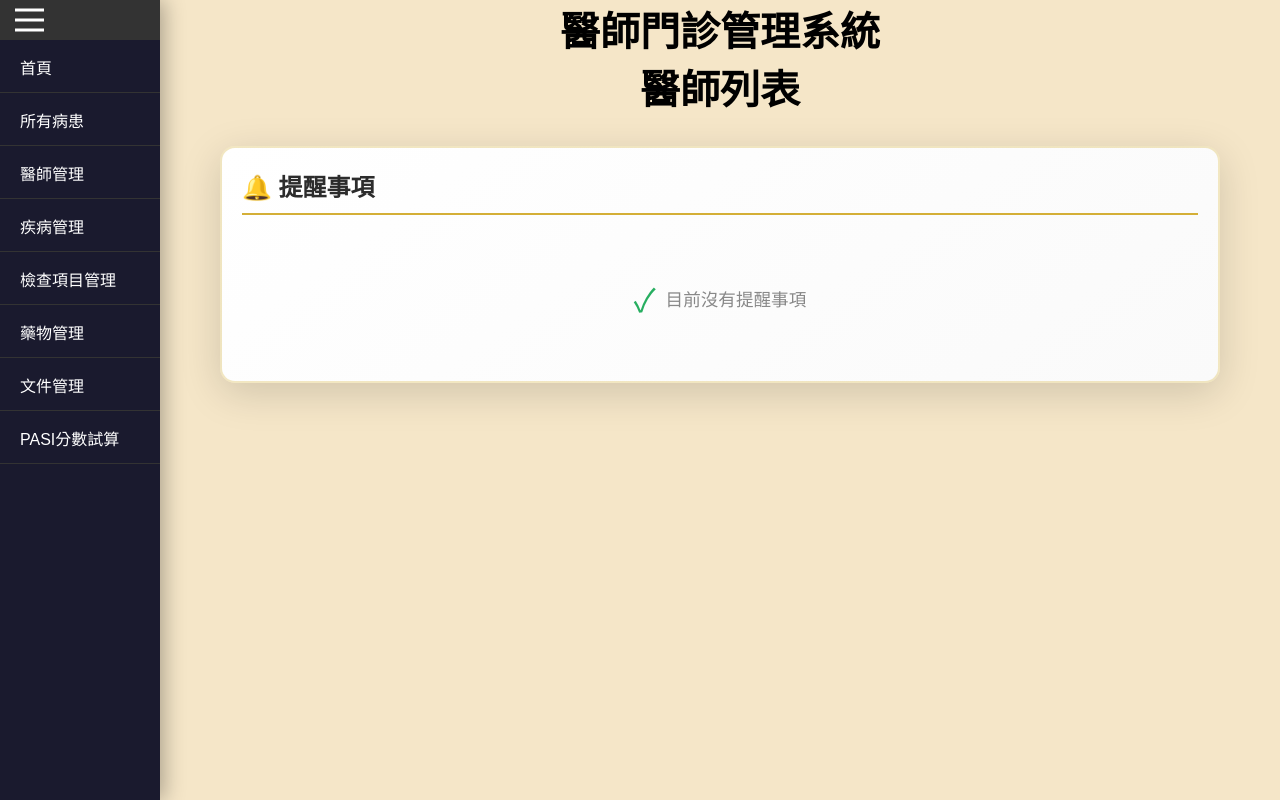
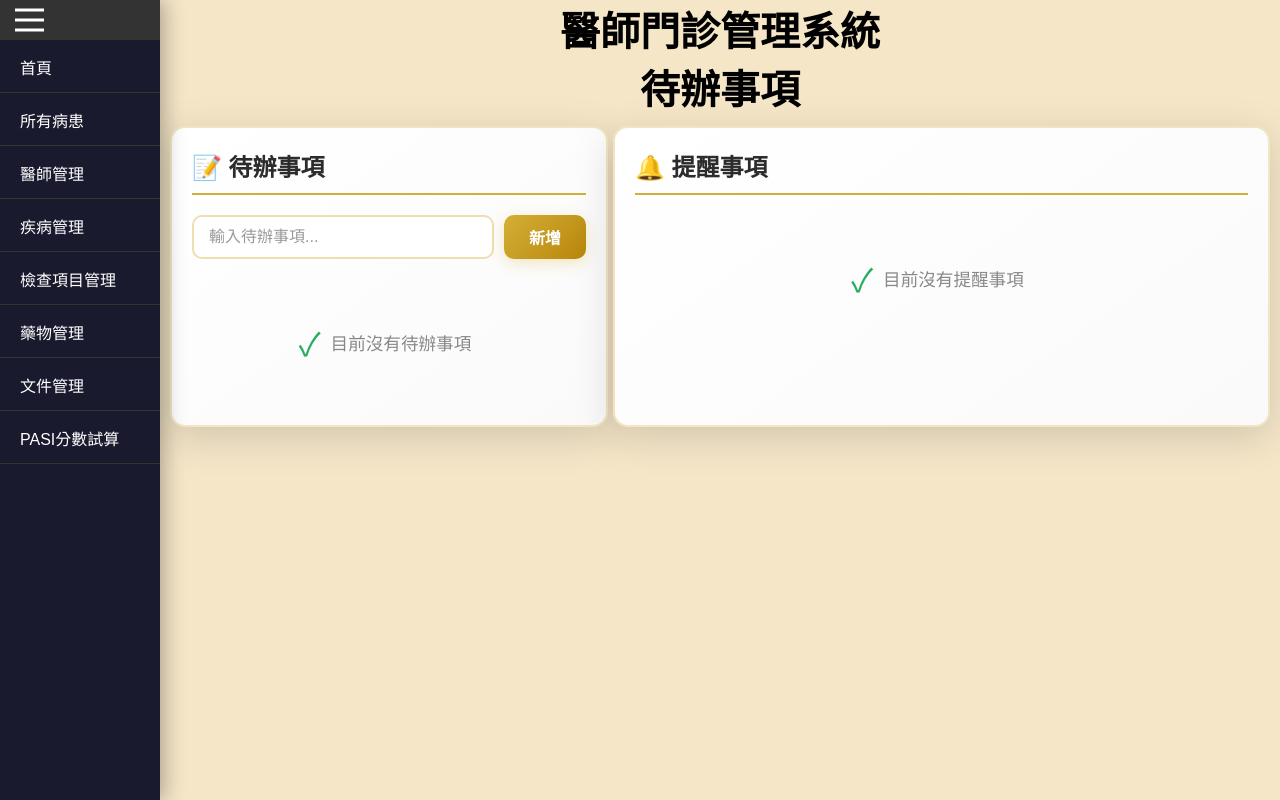
Before and after one commit to wayne861123/PatientManagementSystem, a Flask app: page / in a window 1280 px wide. Run offline with Flask 3, Linux system fonts and the light colour scheme; data that the repository does not hold is empty.

Commit message:
feat: 新增首頁待辦事項功能
- database.py: 新增 todos 資料表（id / content / is_done / created_at）
- app.py: 新增 /api/add/todo、/api/update/todo/<id>、/api/delete/todo/<id> 三支 API，並整合審計日誌
- templates/home.html: 首頁改為待辦事項介面
- static/script.js: 新增 addTodo / toggleTodo / deleteTodo
- static/style.css: 新增待辦事項相關樣式

```diff
--- a/app.py
+++ b/app.py
@@ -152,8 +152,12 @@ def home():
     # 按緊急程度排序（紅燈優先）
     reminders.sort(key=lambda x: (0 if x['urgent_level'] == 'red' else 1))
 
-    conn.close()
-    return render_template("home.html", doctors=doctors, reminders=reminders)
+    # 取得待辦事項
+    cursor.execute("SELECT * FROM todos ORDER BY is_done ASC, id DESC")
+    todos = cursor.fetchall()
+
+    conn.close()
+    return render_template("home.html", doctors=doctors, reminders=reminders, todos=todos)
 
 
 @app.route("/management/doctors")
@@ -942,6 +946,136 @@ def api_add_additional_medicines():
     return {"success": True}
 
 
+# ===========================================================================
+# API 路由 - 待辦事項
+# ===========================================================================
+
+@app.route("/api/add/todo", methods=["POST"])
+def api_add_todo():
+    """新增待辦事項 API"""
+    data = request.get_json()
+    content = data.get("content")
+
+    # 必填欄位驗證
+    if not content or not content.strip():
+        return {"success": False, "message": "請輸入待辦內容"}, 400
+
+    conn = get_connection()
+    cursor = conn.cursor()
+
+    cursor.execute("INSERT INTO todos (content, is_done) VALUES (?, ?)", (content.strip(), 0))
+    record_id = cursor.lastrowid
+    conn.commit()
+
+    # 記錄審計日誌
+    log_db_action(
+        cursor,
+        action="INSERT",
+        table_name="todos",
+        record_id=record_id,
+        old_data=None,
+        new_data={"id": record_id, "content": content.strip(), "is_done": 0},
+        sql_statement=f"INSERT INTO todos (content, is_done) VALUES ('{content.strip()}', 0)",
+        operator="api",
+        ip_address=flask_request.remote_addr
+    )
+    conn.commit()
+    conn.close()
+
+    logger.info(f"新增待辦事項: id={record_id}, content={content}")
+    return {"success": True, "id": record_id}
+
+
+@app.route("/api/update/todo/<int:todo_id>", methods=["POST"])
+def api_update_todo(todo_id):
+    """更新待辦事項 API"""
+    data = request.get_json()
+    content = data.get("content")
+    is_done = data.get("is_done")
+
+    conn = get_connection()
+    cursor = conn.cursor()
+
+    # 取得舊資料
+    cursor.execute("SELECT * FROM todos WHERE id = ?", (todo_id,))
+    old_data_row = cursor.fetchone()
+    if old_data_row is None:
+        conn.close()
+        return {"success": False, "message": "找不到待辦事項"}, 404
+    old_data = dict(old_data_row)
+
+    new_data = dict(old_data)
+
+    # 更新內容
+    if content is not None and content.strip():
+        cursor.execute("UPDATE todos SET content = ? WHERE id = ?", (content.strip(), todo_id))
+        new_data["content"] = content.strip()
+
+    # 更新完成狀態
+    if is_done is not None:
+        cursor.execute("UPDATE todos SET is_done = ? WHERE id = ?", (1 if is_done else 0, todo_id))
+        new_data["is_done"] = 1 if is_done else 0
+
+    conn.commit()
+
+    # 記錄審計日誌
+    log_db_action(
+        cursor,
+        action="UPDATE",
+        table_name="todos",
+        record_id=todo_id,
+        old_data=old_data,
+        new_data=new_data,
+        sql_statement=f"UPDATE todos WHERE id = {todo_id}",
+        operator="api",
+        ip_address=flask_request.remote_addr
+    )
+    conn.commit()
+    conn.close()
+
+    logger.info(f"更新待辦事項: id={todo_id}, content={new_data['content']}, is_done={new_data['is_done']}")
+    return {"success": True}
+
+
+@app.route("/api/delete/todo/<int:todo_id>", methods=["DELETE"])
+def api_delete_todo(todo_id):
+    """刪除待辦事項 API"""
+    data = request.get_json()
+    id_ = data.get("id")
+
+    conn = get_connection()
+    cursor = conn.cursor()
+
+    # 取得舊資料
+    cursor.execute("SELECT * FROM todos WHERE id = ?", (todo_id,))
+    old_data_row = cursor.fetchone()
+    if old_data_row is None:
+        conn.close()
+        return {"success": False, "message": "找不到待辦事項"}, 404
+    old_data = dict(old_data_row)
+
+    cursor.execute("DELETE FROM todos WHERE id = ?", (todo_id,))
+    conn.commit()
+
+    # 記錄審計日誌
+    log_db_action(
+        cursor,
+        action="DELETE",
+        table_name="todos",
+        record_id=todo_id,
+        old_data=old_data,
+        new_data=None,
+        sql_statement=f"DELETE FROM todos WHERE id = {todo_id}",
+        operator="api",
+        ip_address=flask_request.remote_addr
+    )
+    conn.commit()
+    conn.close()
+
+    logger.info(f"刪除待辦事項: id={todo_id}")
+    return {"success": True}
+
+
 @app.route("/api/add/medicine_record", methods=["POST"])
 def api_add_medicine_record():
     """新增用藥記錄 API"""
--- a/database.py
+++ b/database.py
@@ -164,6 +164,12 @@ TABLES = {
         "id": "INTEGER PRIMARY KEY AUTOINCREMENT",
         "name": "TEXT",
         "disable": "INTEGER"
+    },
+    "todos": {
+        "id": "INTEGER PRIMARY KEY AUTOINCREMENT",
+        "content": "TEXT",
+        "is_done": "INTEGER DEFAULT 0",
+        "created_at": "TEXT DEFAULT (datetime('now', 'localtime'))"
     },
     "documents": {
         "id": "INTEGER PRIMARY KEY AUTOINCREMENT",
--- a/static/script.js
+++ b/static/script.js
@@ -615,3 +615,111 @@ function filterPatientsInstant() {
         noPatientsMsg.style.display = visibleCount === 0 ? "flex" : "none";
     }
 }
+
+/* --------------------------------------------------------------------------
+   10. Todo Section - 待辦事項功能
+   -------------------------------------------------------------------------- */
+
+/**
+ * 新增待辦事項
+ */
+function addTodo() {
+    const input = document.getElementById("todo-input");
+    const content = input ? input.value.trim() : "";
+
+    if (!content) {
+        alert("請輸入待辦內容");
+        return;
+    }
+
+    fetch("/api/add/todo", {
+        method: "POST",
+        headers: { "Content-Type": "application/json" },
+        body: JSON.stringify({ content })
+    }).then(response => response.json()).then(data => {
+        if (data.success) {
+            if (input) input.value = "";
+            location.reload();
+        } else {
+            alert(data.message || "新增失敗");
+        }
+    }).catch(error => {
+        console.error("Error:", error);
+        alert("新增失敗，請稍後再試");
+    });
+}
+
+/**
+ * 切換待辦事項完成狀態
+ * @param {number} todoId - 待辦事項 ID
+ * @param {boolean} isChecked - 是否已完成
+ */
+function toggleTodo(todoId, isChecked) {
+    fetch(`/api/update/todo/${todoId}`, {
+        method: "POST",
+        headers: { "Content-Type": "application/json" },
+        body: JSON.stringify({ is_done: isChecked })
+    }).then(response => response.json()).then(data => {
+        if (data.success) {
+            const todoItem = document.getElementById(`todo-${todoId}`);
+            if (todoItem) {
+                if (isChecked) {
+                    todoItem.classList.add("done");
+                } else {
+                    todoItem.classList.remove("done");
+                }
+            }
+        } else {
+            alert(data.message || "更新失敗");
+            const checkbox = document.querySelector(`#todo-${todoId} .todo-checkbox`);
+            if (checkbox) checkbox.checked = !isChecked;
+        }
+    }).catch(error => {
+        console.error("Error:", error);
+        alert("更新失敗，請稍後再試");
+        const checkbox = document.querySelector(`#todo-${todoId} .todo-checkbox`);
+        if (checkbox) checkbox.checked = !isChecked;
+    });
+}
+
+/**
+ * 刪除待辦事項
+ * @param {number} todoId - 待辦事項 ID
+ */
+function deleteTodo(todoId) {
+    if (!confirm("確定要刪除此待辦事項？")) {
+        return;
+    }
+
+    fetch(`/api/delete/todo/${todoId}`, {
+        method: "DELETE",
+        headers: { "Content-Type": "application/json" },
+        body: JSON.stringify({ id: todoId })
+    }).then(response => response.json()).then(data => {
+        if (data.success) {
+            const todoItem = document.getElementById(`todo-${todoId}`);
+            if (todoItem) {
+                todoItem.style.transition = "opacity 0.3s, transform 0.3s";
+                todoItem.style.opacity = "0";
+                todoItem.style.transform = "translateX(20px)";
+                setTimeout(() => {
+                    todoItem.remove();
+                    const todoList = document.getElementById("todo-list");
+                    if (todoList && todoList.querySelectorAll(".todo-item").length === 0) {
+                        todoList.innerHTML = `
+                            <div class="todo-empty">
+                                <span class="todo-empty-icon">✓</span>
+                                <span class="todo-empty-text">目前沒有待辦事項</span>
+                            </div>
+                        `;
+                    }
+                }, 300);
+            }
+        } else {
+            alert(data.message || "刪除失敗");
+        }
+    }).catch(error => {
+        console.error("Error:", error);
+        alert("刪除失敗，請稍後再試");
+    });
+}
--- a/static/style.css
+++ b/static/style.css
@@ -1096,10 +1096,16 @@ select {
    11. Reminder Section - 提醒區塊
    -------------------------------------------------------------------------- */
 
+/* 首頁雙欄佈局 */
+.home-layout {
+    display: grid;
+    grid-template-columns: 4fr 6fr;
+    gap: 5px;
+    width: 100%;
+}
+
 /* 提醒區塊容器 */
 .reminder-section {
-    width: 1000px;
-    margin-bottom: 30px;
     background: linear-gradient(145deg, #ffffff 0%, #fafafa 100%);
     border-radius: 15px;
     padding: 20px;
@@ -1121,6 +1127,9 @@ select {
     display: flex;
     flex-direction: column;
     gap: 12px;
+    max-height: 500px;
+    overflow-y: auto;
+    padding-right: 8px;
 }
 
 /* 提醒項目 */
@@ -1553,3 +1562,166 @@ select {
 .no-data-text {
     font-size: 1.1rem;
 }
+
+/* --------------------------------------------------------------------------
+   13. Todo Section - 待辦事項區塊
+   -------------------------------------------------------------------------- */
+
+/* 待辦事項區塊容器 */
+.todo-section {
+    background: linear-gradient(145deg, #ffffff 0%, #fafafa 100%);
+    border-radius: 15px;
+    padding: 20px;
+    box-shadow: 0 10px 40px rgba(0, 0, 0, 0.15);
+    border: 2px solid rgba(212, 175, 55, 0.3);
+}
+
+/* 待辦事項標題 */
+.todo-title {
+    font-size: 1.5rem;
+    color: #2C2C2C;
+    margin-bottom: 20px;
+    padding-bottom: 10px;
+    border-bottom: 2px solid #D4AF37;
+}
+
+/* 待辦事項輸入列 */
+.todo-input-row {
+    display: flex;
+    gap: 10px;
+    margin-bottom: 20px;
+}
+
+/* 待辦事項輸入框 */
+.todo-input {
+    flex: 1;
+    padding: 10px 15px;
+    border: 2px solid rgba(212, 175, 55, 0.4);
+    border-radius: 10px;
+    font-size: 1rem;
+    font-family: inherit;
+    transition: border-color 0.3s, box-shadow 0.3s;
+}
+
+.todo-input:focus {
+    outline: none;
+    border-color: #D4AF37;
+    box-shadow: 0 0 10px rgba(212, 175, 55, 0.3);
+}
+
+.todo-input::placeholder {
+    color: #999;
+}
+
+/* 待辦事項新增按鈕 */
+.todo-add-btn {
+    padding: 10px 25px;
+    background: linear-gradient(135deg, #D4AF37 0%, #B8860B 100%);
+    color: white;
+    border: none;
+    border-radius: 10px;
+    font-size: 1rem;
+    font-weight: bold;
+    cursor: pointer;
+    transition: all 0.3s ease;
+    box-shadow: 0 4px 15px rgba(212, 175, 55, 0.3);
+}
+
+.todo-add-btn:hover {
+    background: linear-gradient(135deg, #FFD700 0%, #D4AF37 100%);
+    transform: translateY(-2px);
+    box-shadow: 0 8px 25px rgba(212, 175, 55, 0.5);
+}
+
+/* 待辦事項列表 */
+.todo-list {
+    display: flex;
+    flex-direction: column;
+    gap: 10px;
+    max-height: 400px;
+    overflow-y: auto;
+    padding-right: 8px;
+}
+
+/* 待辦事項項目 */
+.todo-item {
+    display: flex;
+    align-items: center;
+    padding: 12px 15px;
+    background: #ffffff;
+    border-radius: 10px;
+    border: 1px solid rgba(212, 175, 55, 0.2);
+    transition: all 0.3s ease;
+}
+
+.todo-item:hover {
+    border-color: #D4AF37;
+    box-shadow: 0 4px 15px rgba(212, 175, 55, 0.15);
+}
+
+/* 已完成項目 */
+.todo-item.done {
+    background: rgba(212, 175, 55, 0.05);
+    border-color: rgba(212, 175, 55, 0.1);
+}
+
+.todo-item.done .todo-content {
+    text-decoration: line-through;
+    color: #999;
+}
+
+/* 待辦事項 Checkbox */
+.todo-checkbox {
+    width: 20px;
+    height: 20px;
+    accent-color: #D4AF37;
+    cursor: pointer;
+    flex-shrink: 0;
+    margin-right: 12px;
+}
+
+/* 待辦事項內容 */
+.todo-content {
+    flex: 1;
+    font-size: 1rem;
+    color: #2C2C2C;
+    word-break: break-all;
+}
+
+/* 待辦事項刪除按鈕 */
+.todo-delete-btn {
+    background: transparent;
+    border: none;
+    color: #ccc;
+    font-size: 1.2rem;
+    cursor: pointer;
+    padding: 5px 10px;
+    border-radius: 5px;
+    transition: all 0.2s ease;
+    flex-shrink: 0;
+    margin-left: 10px;
+}
+
+.todo-delete-btn:hover {
+    background: rgba(231, 76, 60, 0.1);
+    color: #e74c3c;
+}
+
+/* 待辦事項空狀態 */
+.todo-empty {
+    display: flex;
+    align-items: center;
+    justify-content: center;
+    padding: 40px 20px;
+    color: #888;
+}
+
+.todo-empty-icon {
+    font-size: 2rem;
+    margin-right: 10px;
+    color: #27ae60;
+}
+
+.todo-empty-text {
+    font-size: 1.1rem;
+}
--- a/templates/home.html
+++ b/templates/home.html
@@ -1,17 +1,30 @@
 {% extends 'base.html' %}
-{% block header %}醫師列表{% endblock %}
+{% block header %}待辦事項{% endblock %}
 {% block container %}
-    <div class="grid">
-        {% for doctor in doctors %}
-        {% if doctor.disable == 1 %}
-        {% continue %}
-        {% endif %}
-        <a href="/doctor/{{ doctor.id }}">
-            <div class="card">
-                <h2>{{ doctor.name }}</h2>
-            </div>
-        </a>
-        {% endfor %}
+    <div class="home-layout">
+    <!-- 待辦事項區塊 -->
+    <div class="todo-section">
+        <h2 class="todo-title">📝 待辦事項</h2>
+        <div class="todo-input-row">
+            <input type="text" id="todo-input" class="todo-input" placeholder="輸入待辦事項..." onkeypress="if(event.key==='Enter')addTodo()">
+            <button class="todo-add-btn" onclick="addTodo()">新增</button>
+        </div>
+        <div class="todo-list" id="todo-list">
+            {% if todos %}
+                {% for todo in todos %}
+                <div class="todo-item {{ 'done' if todo.is_done == 1 else '' }}" id="todo-{{ todo.id }}">
+                    <input type="checkbox" class="todo-checkbox" {{ 'checked' if todo.is_done == 1 else '' }} onclick="toggleTodo({{ todo.id }}, this.checked)">
+                    <span class="todo-content">{{ todo.content }}</span>
+                    <button class="todo-delete-btn" onclick="deleteTodo({{ todo.id }})">✕</button>
+                </div>
+                {% endfor %}
+            {% else %}
+                <div class="todo-empty">
+                    <span class="todo-empty-icon">✓</span>
+                    <span class="todo-empty-text">目前沒有待辦事項</span>
+                </div>
+            {% endif %}
+        </div>
     </div>
 
     <!-- 提醒區塊 -->
@@ -66,4 +79,5 @@
             {% endif %}
         </div>
     </div>
+    </div>
 {% endblock %}
```
